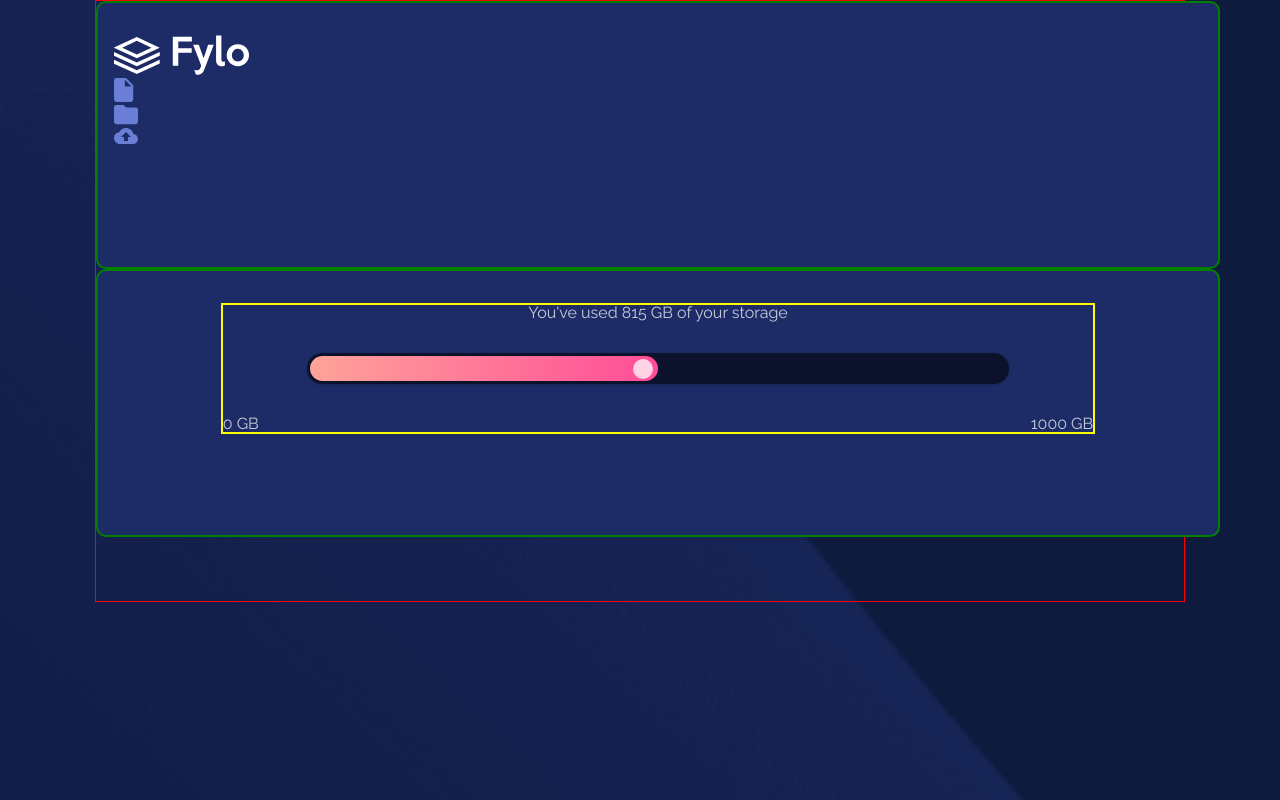
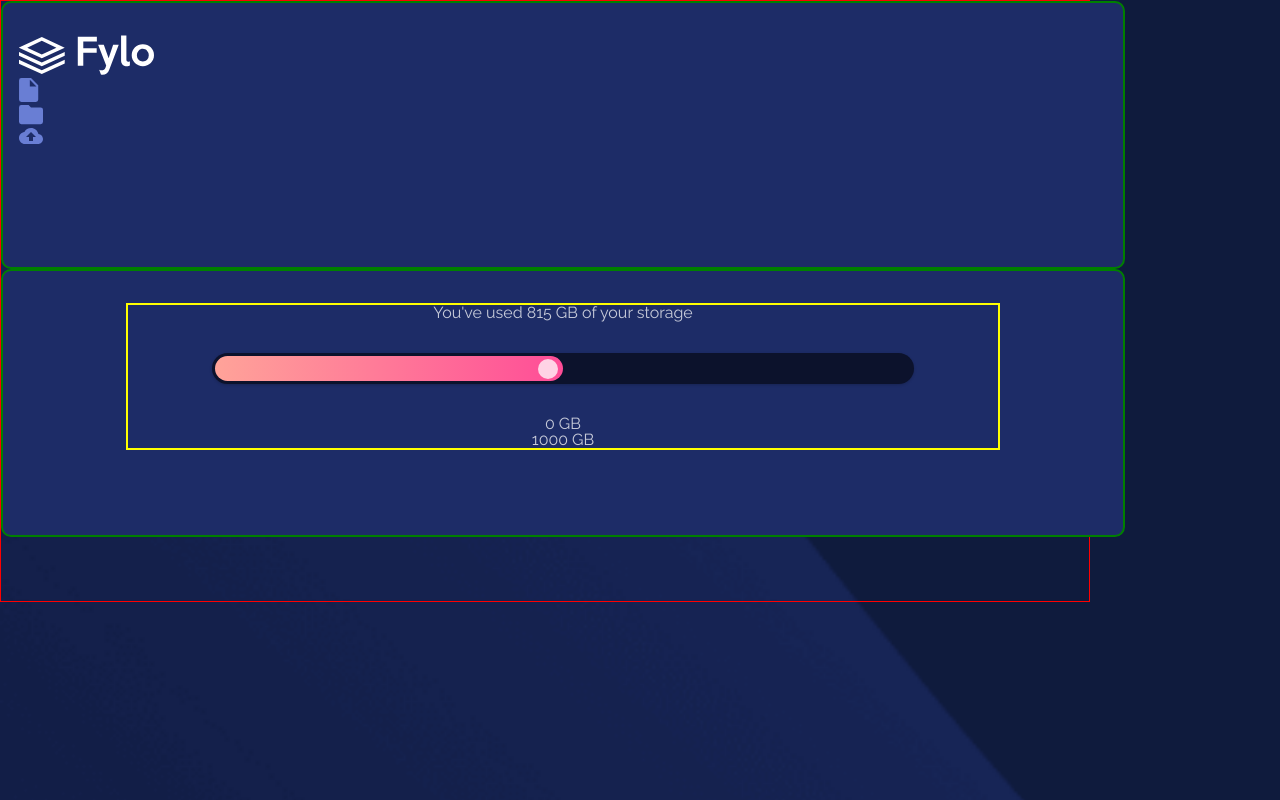
Before and after one commit to NateOs/fylo-data-storage-component, a React (Create React App) app: page / in a window 1280 px wide. Built offline with nearby package versions, Linux system fonts and the light colour scheme.

Commit message:
troubleshooting flexbox for some reason flex-align-center wont work on this cra

```diff
--- a/src/styles/App.scss
+++ b/src/styles/App.scss
@@ -5,8 +5,6 @@
 body {
   background: url("../images/bg-mobile.png") repeat;
   background-size: cover;
-  display: flex;
-  justify-content: center;
   font-family: $font-Raleway;
   color: $transparent-white;
 }
@@ -15,8 +13,6 @@ body {
   border: solid red 1px;
   height: 600px;
   width: 85vw;
-  display: flex;
-  flex-direction: column;
 }
 
 .section {
@@ -29,9 +25,9 @@ body {
 }
 
 // utility
-.flex {
-  display: flex;
-}
+// .flex {
+//   display: flex;
+// }
 
 // UploaderComponent
 
```
